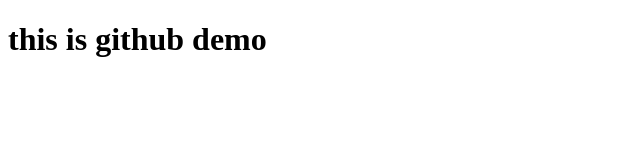
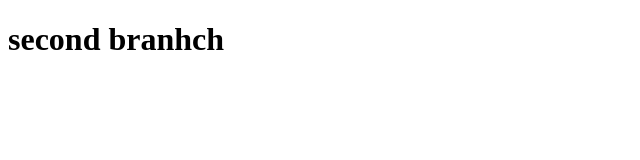
Before and after one commit to Psg2327/gitdemo, a plain HTML site: page index.html in a window 1280 px wide. Shown: the whole page, without its empty margins (0-640 px from the left). Drawn offline with Linux system fonts and the light colour scheme.

Commit message:
changes in index page

```diff
--- a/index.html
+++ b/index.html
@@ -6,6 +6,6 @@
     <title>Document</title>
 </head>
 <body>
-    <h1>this is github demo</h1>
+    <h1>second branhch</h1>
 </body>
 </html>
```
